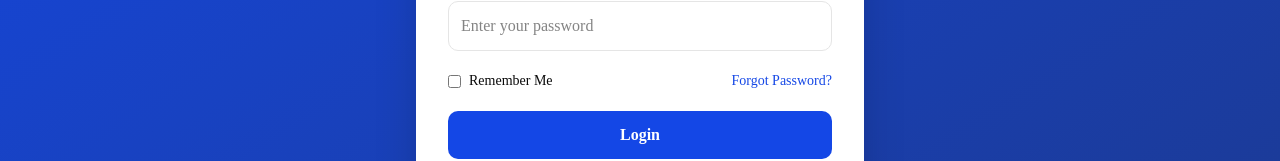
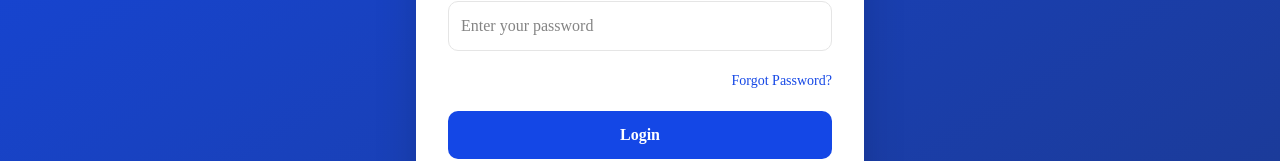
Before and after one commit to clearvision4099-glitch/PaujaRealtyHub, a Next.js app in the folder paujarealtyhub/: page /login in a window 1280 px wide. Shown: the part 417-578 px from the top of the page. Built offline with nearby package versions, Linux system fonts and the light colour scheme; no server answers.

Commit message:
Clean up login session interface

```diff
--- a/paujarealtyhub/src/app/login/page.tsx
+++ b/paujarealtyhub/src/app/login/page.tsx
@@ -153,12 +153,7 @@ export default function LoginPage() {
 
           </div>
 
-          <div className="flex justify-between items-center text-sm">
-
-            <label className="flex items-center gap-2">
-              <input type="checkbox" />
-              Remember Me
-            </label>
+         <div className="flex justify-end text-sm">
 
   <Link
     href="/forgot-password"
```
Lines whose indentation alone changed are shown as unchanged.
